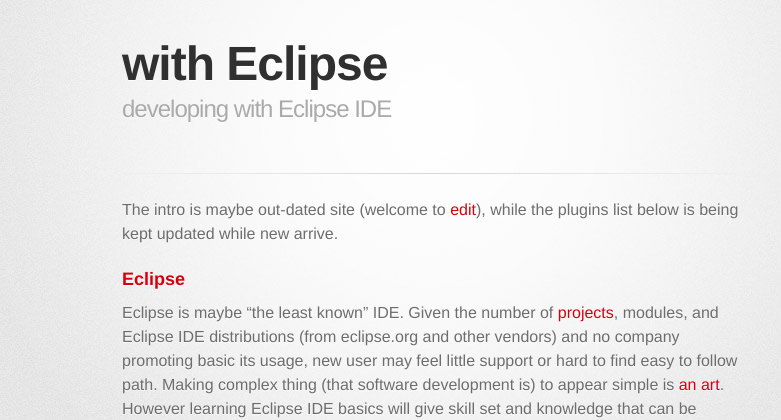
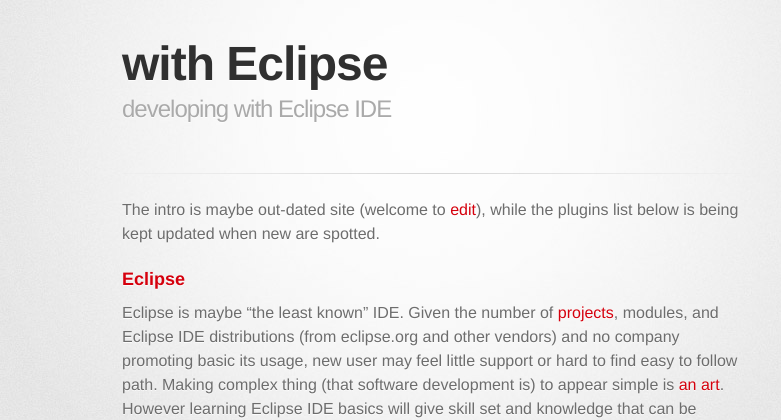
Before and after one commit to with-Eclipse/with-eclipse.github.io, a Jekyll site: the page built from index.md, in a window 1280 px wide and 900 px high. Shown: the top 420 px of the window, without its empty margins (208-989 px from the left). Built offline with Jekyll 4.4.1, drawn with Linux system fonts in a browser that asks for light colours; Markdown is read by kramdown in place of the engine named in the settings; comment, search, counter and statistics services are not loaded.

Commit message:
Update index.md

```diff
--- a/index.md
+++ b/index.md
@@ -3,7 +3,7 @@ layout: tactile_theme
 title: Developed with Eclipse notion
 ---
 
-The intro is maybe out-dated site (welcome to [edit](https://github.com/with-Eclipse/with-eclipse.github.io/edit/master/index.md)), while the plugins list below is being kept updated while new arrive.
+The intro is maybe out-dated site (welcome to [edit](https://github.com/with-Eclipse/with-eclipse.github.io/edit/master/index.md)), while the plugins list below is being kept updated when new are spotted.
 
 ### Eclipse
 
```
